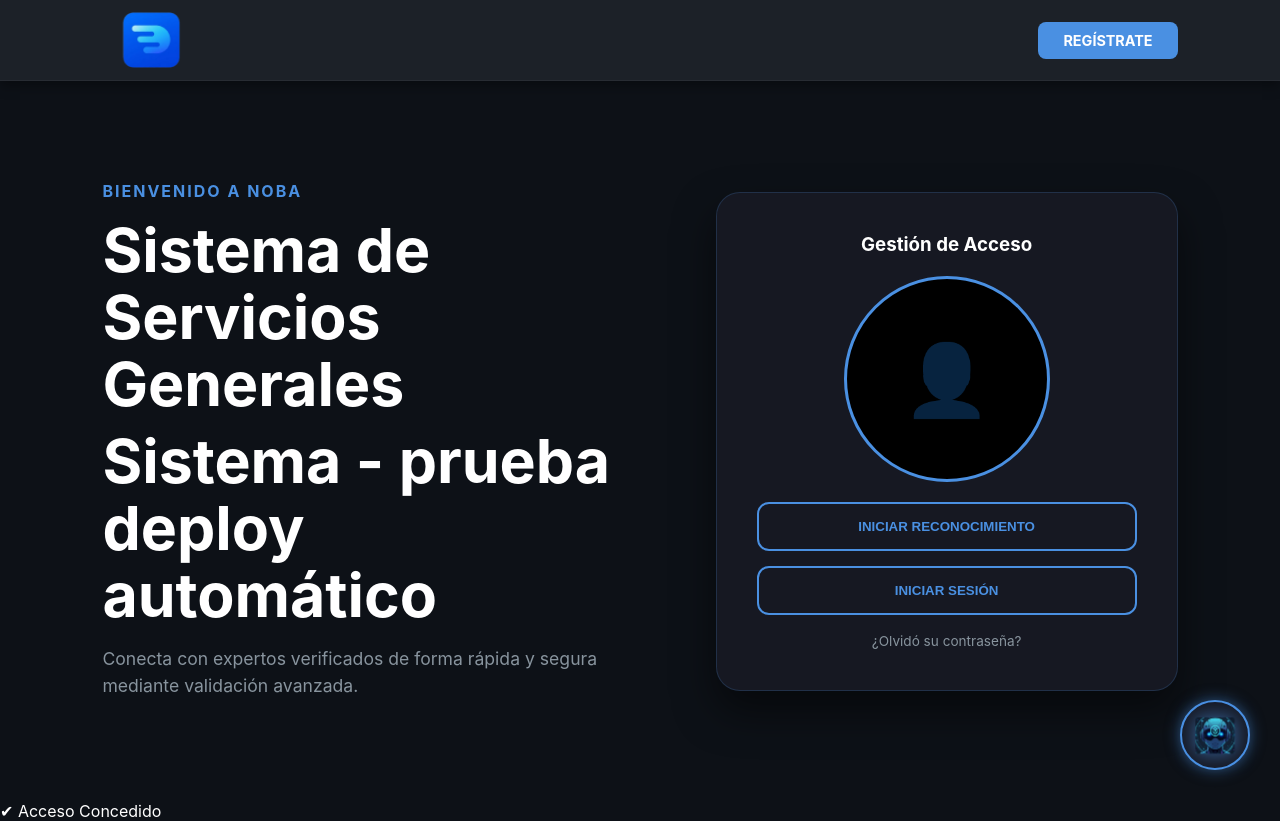
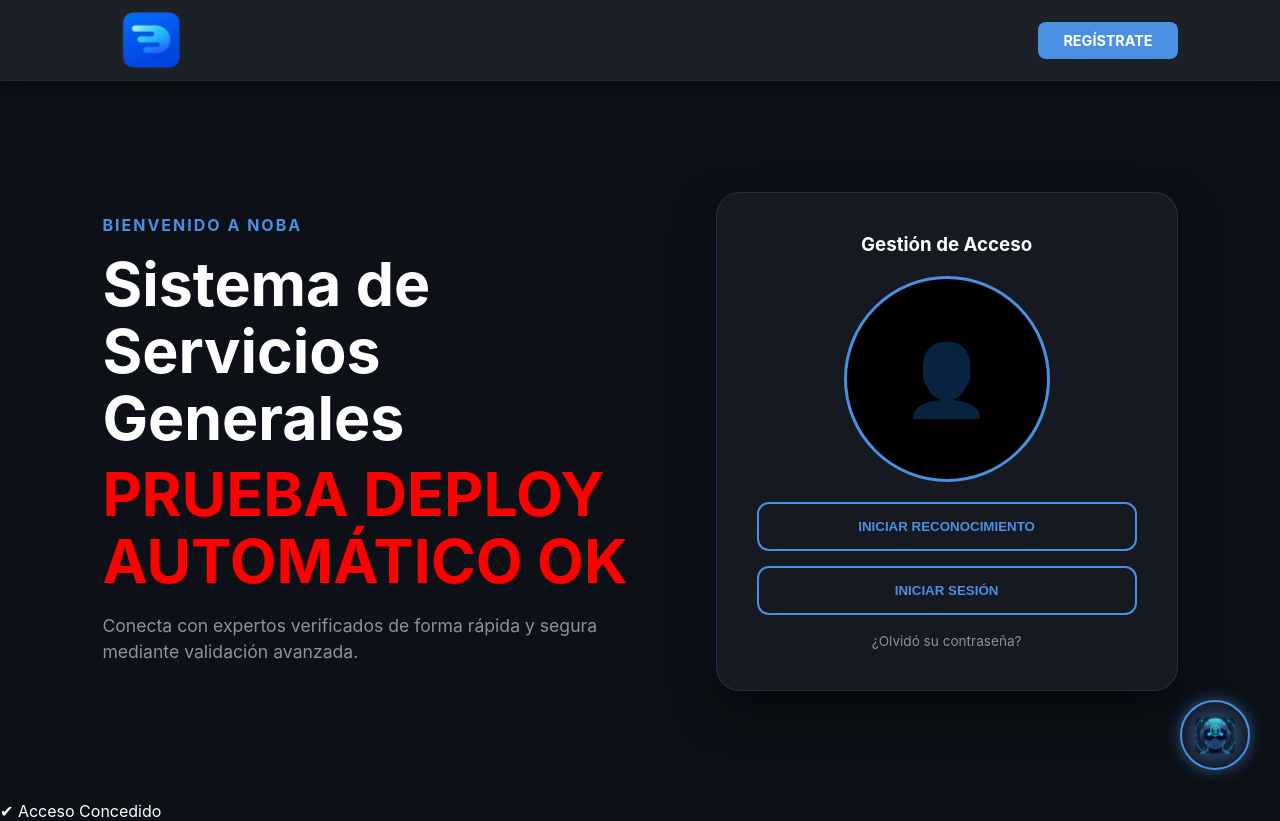
Before and after one commit to salaskaren/sistema_servicioss, a Flask app: page / in a window 1280 px wide. Run offline with Flask 3, Linux system fonts and the light colour scheme.

Commit message:
Prueba sencilla index

```diff
--- a/templates/index.html
+++ b/templates/index.html
@@ -59,7 +59,7 @@
         <div class="hero-content">
             <p class="subtitle">BIENVENIDO A NOBA</p>
             <h1>Sistema de <br>Servicios Generales</h1>
-            <h1>Sistema  - prueba deploy automático</h1>
+           <h1 style="color:red;">PRUEBA DEPLOY AUTOMÁTICO OK</h1>
 
             <p class="description">
                 Conecta con expertos verificados de forma rápida y segura mediante validación avanzada.
```
